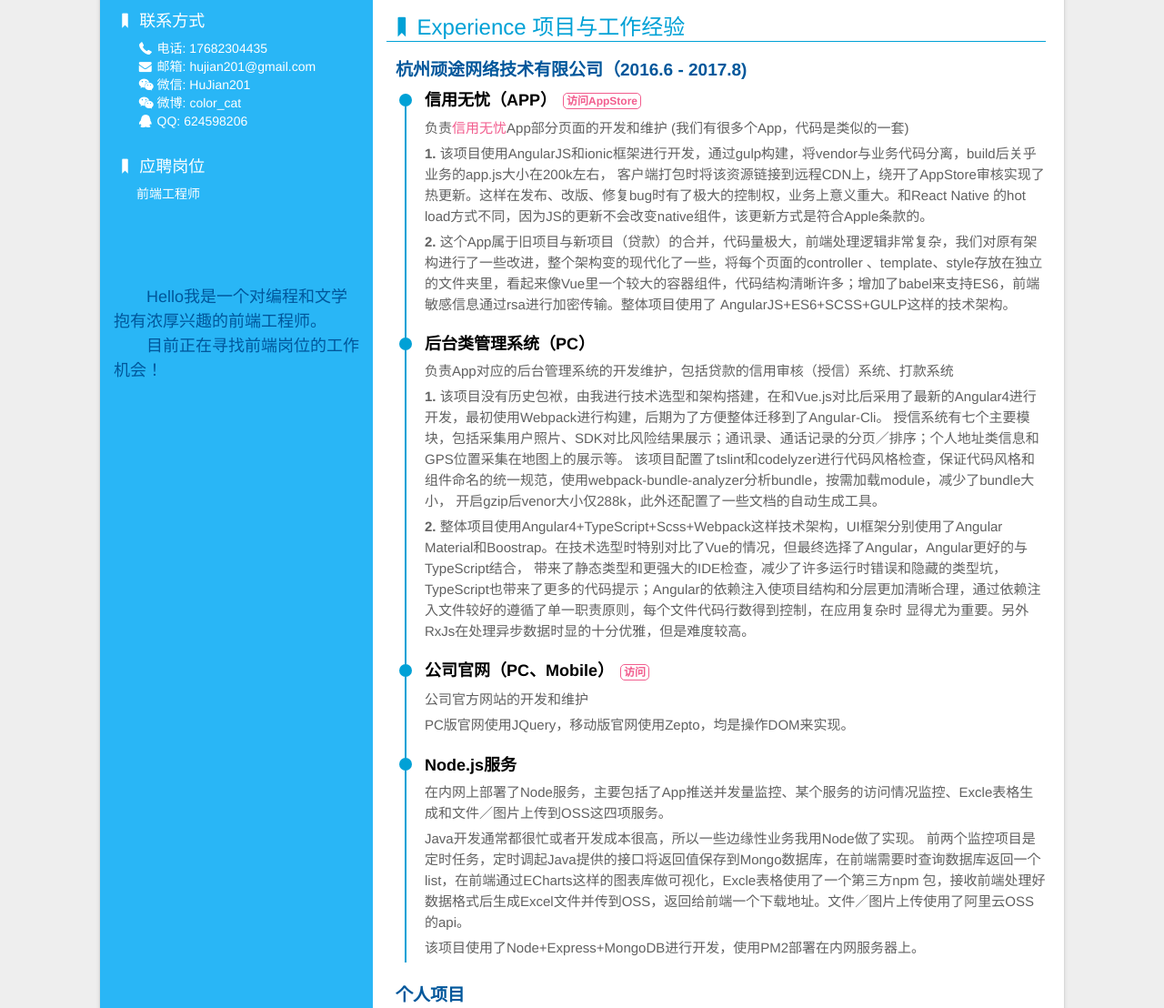
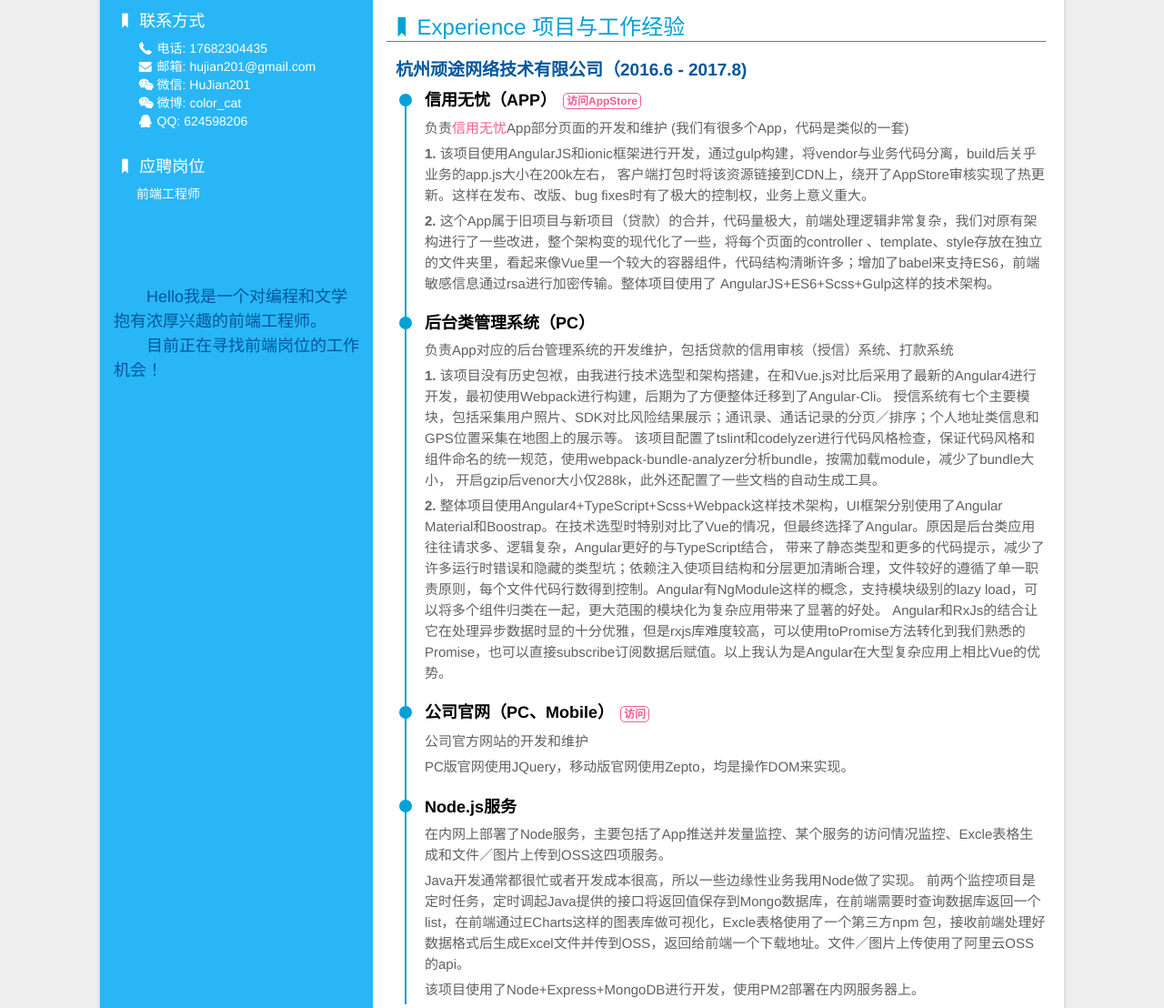
Before and after one commit to colordove/resume, a website: page index.html in a window 1280 px wide. Shown: the part 267-1375 px from the top of the page at 91% size. Drawn offline with Linux system fonts and the light colour scheme; some packages are replaced by stand-ins of ours; a script that the page names is missing.

Commit message:
feat(update): update resume

```diff
--- a/index.html
+++ b/index.html
@@ -69,12 +69,11 @@
                                 (我们有很多个App，代码是类似的一套)
                             </p>
                             <p><strong>1.</strong> 该项目使用AngularJS和ionic框架进行开发，通过gulp构建，将vendor与业务代码分离，build后关乎业务的app.js大小在200k左右，
-                                客户端打包时将该资源链接到远程CDN上，绕开了AppStore审核实现了热更新。这样在发布、改版、修复bug时有了极大的控制权，业务上意义重大。和React Native
-                                的hot load方式不同，因为JS的更新不会改变native组件，该更新方式是符合Apple条款的。
+                                客户端打包时将该资源链接到CDN上，绕开了AppStore审核实现了热更新。这样在发布、改版、bug fixes时有了极大的控制权，业务上意义重大。
                             </p>
                             <p><strong>2.</strong> 这个App属于旧项目与新项目（贷款）的合并，代码量极大，前端处理逻辑非常复杂，我们对原有架构进行了一些改进，整个架构变的现代化了一些，将每个页面的controller
                                 、template、style存放在独立的文件夹里，看起来像Vue里一个较大的容器组件，代码结构清晰许多；增加了babel来支持ES6，前端敏感信息通过rsa进行加密传输。整体项目使用了
-                                AngularJS+ES6+SCSS+GULP这样的技术架构。
+                                AngularJS+ES6+Scss+Gulp这样的技术架构。
                             </p>
                         </li>
                         <li>
@@ -86,9 +85,9 @@
                                 该项目配置了tslint和codelyzer进行代码风格检查，保证代码风格和组件命名的统一规范，使用webpack-bundle-analyzer分析bundle，按需加载module，减少了bundle大小，
                                 开启gzip后venor大小仅288k，此外还配置了一些文档的自动生成工具。
                             </p>
-                            <p><strong>2.</strong> 整体项目使用Angular4+TypeScript+Scss+Webpack这样技术架构，UI框架分别使用了Angular Material和Boostrap。在技术选型时特别对比了Vue的情况，但最终选择了Angular，Angular更好的与TypeScript结合，
-                                带来了静态类型和更强大的IDE检查，减少了许多运行时错误和隐藏的类型坑，TypeScript也带来了更多的代码提示；Angular的依赖注入使项目结构和分层更加清晰合理，通过依赖注入文件较好的遵循了单一职责原则，每个文件代码行数得到控制，在应用复杂时
-                                显得尤为重要。另外RxJs在处理异步数据时显的十分优雅，但是难度较高。
+                            <p><strong>2.</strong> 整体项目使用Angular4+TypeScript+Scss+Webpack这样技术架构，UI框架分别使用了Angular Material和Boostrap。在技术选型时特别对比了Vue的情况，但最终选择了Angular。原因是后台类应用往往请求多、逻辑复杂，Angular更好的与TypeScript结合，
+                                带来了静态类型和更多的代码提示，减少了许多运行时错误和隐藏的类型坑；依赖注入使项目结构和分层更加清晰合理，文件较好的遵循了单一职责原则，每个文件代码行数得到控制。Angular有NgModule这样的概念，支持模块级别的lazy load，可以将多个组件归类在一起，更大范围的模块化为复杂应用带来了显著的好处。
+                                Angular和RxJs的结合让它在处理异步数据时显的十分优雅，但是rxjs库难度较高，可以使用toPromise方法转化到我们熟悉的Promise，也可以直接subscribe订阅数据后赋值。以上我认为是Angular在大型复杂应用上相比Vue的优势。
                             </p>
                         </li>
                         <li>
@@ -189,7 +188,7 @@
                         <li>
                             <p>团队为先：坚持代码可读性可维护性第一，不炫技、不盲目追新。</p>
                             <p>责任心：对代码负责、对业务负责，遇到问题跟踪解决问题而不是借口不是我的工作不关心。</p>
-                            <p>热情：保持前沿的技术栈，不断改进完善代码。</p>
+                            <p>技术热情：不断学习保持前沿的技术栈，从编程中获取成就感并激励自己。</p>
                         </li>
                     </ul>
                 </li>
```
